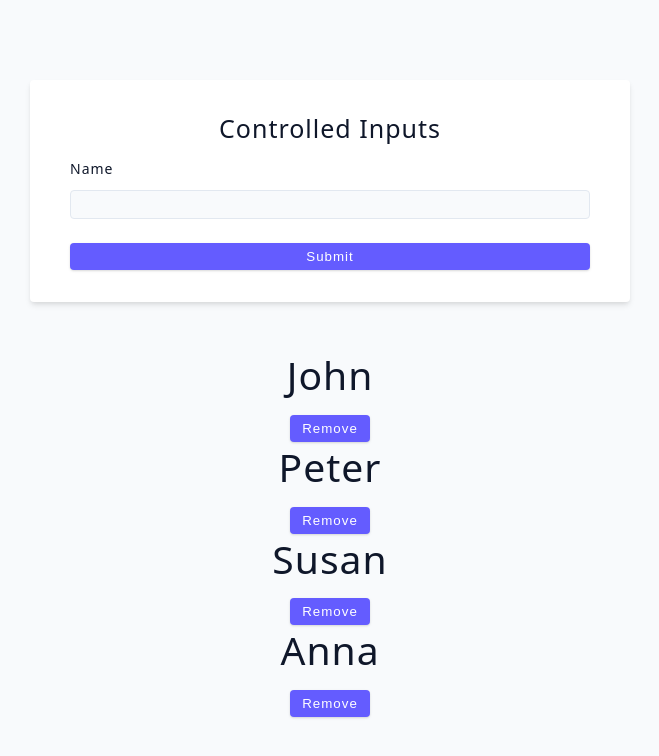
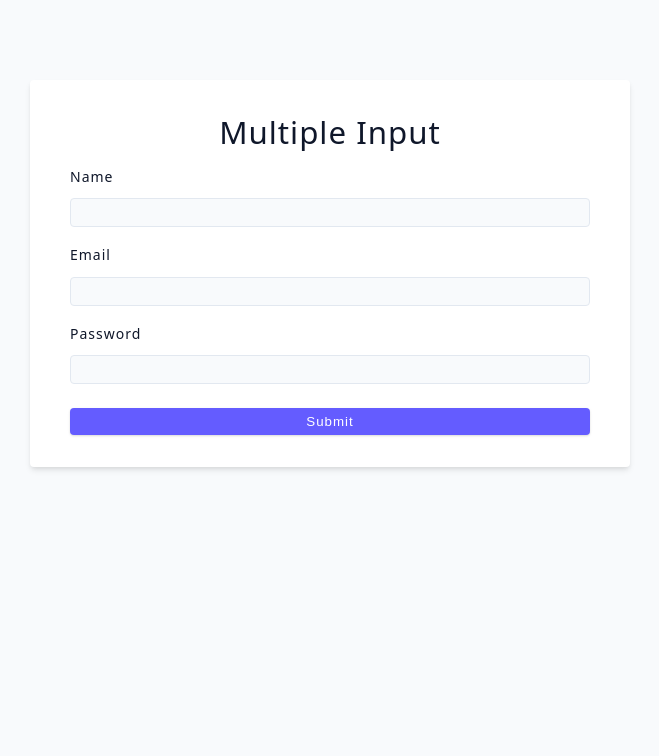
Before and after one commit to ksanjaykumar1/react-18-tutorial, a React (Vite) app in the folder advance-react/: page / in a window 1280 px wide. Shown: the top 756 px of the page, without its empty margins (310-969 px from the left). Built offline with nearby package versions, Linux system fonts and the light colour scheme.

Commit message:
user input form

```diff
--- a/advance-react/src/App.jsx
+++ b/advance-react/src/App.jsx
@@ -1,9 +1,9 @@
-import ControlledInputsChallenge from './my-code/forms/ControlledInputsChallenge';
+import MultipleInput from './my-code/forms/MultipleInput';
 
 function App() {
   return (
     <div className='container'>
-      <ControlledInputsChallenge />
+      <MultipleInput />
     </div>
   );
 }
--- /dev/null
+++ b/advance-react/src/my-code/forms/MultipleInput.jsx
@@ -0,0 +1,71 @@
+import { useState } from 'react';
+
+function MultipleInput() {
+  const [user, setUser] = useState({
+    name: '',
+    email: '',
+    password: '',
+  });
+  const handleChange = (e) => {
+    setUser({ ...user, [e.target.name]: e.target.value });
+  };
+  const handleSubmit = (e) => {
+    e.preventDefault();
+    const { name, email, password } = user;
+    if (!name || !email || !password) {
+      return;
+    }
+    console.log(user);
+  };
+  return (
+    <div>
+      <form className='form'>
+        <h3>Multiple Input</h3>
+        <div className='form-row' onSubmit={handleSubmit}>
+          <label htmlFor='name' className='form-label'>
+            Name
+          </label>
+          <input
+            id='name'
+            name='name'
+            type='text'
+            className='form-input'
+            value={user.name}
+            onChange={handleChange}
+          />
+        </div>
+        <div className='form-row'>
+          <label htmlFor='email' className='form-label'>
+            Email
+          </label>
+          <input
+            id='email'
+            name='email'
+            type='email'
+            className='form-input'
+            value={user.email}
+            onChange={handleChange}
+          />
+        </div>
+        <div className='form-row'>
+          <label htmlFor='password' className='form-label'>
+            Password
+          </label>
+          <input
+            id='password'
+            name='password'
+            type='password'
+            className='form-input'
+            value={user.password}
+            onChange={handleChange}
+          />
+        </div>
+        <button className='btn btn-block' onClick={handleSubmit}>
+          Submit
+        </button>
+      </form>
+    </div>
+  );
+}
+
+export default MultipleInput;
```
